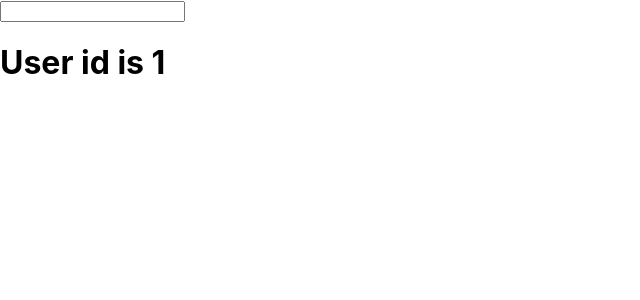
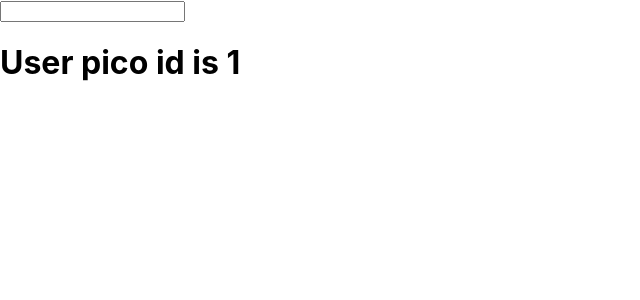
Before and after one commit to genesyss3/genesys_car_cla_hsp, a React (Create React App) app: page /users/1 in a window 1280 px wide. Shown: the top 300 px of the page, without its empty margins (0-640 px from the left). Built offline with nearby package versions, Linux system fonts and the light colour scheme.

Commit message:
asdasd 2

```diff
--- a/src/Users.js
+++ b/src/Users.js
@@ -6,7 +6,7 @@ export default function Users() {
 
   return (
     <div>
-      <h1>User id is {id}</h1>
+      <h1>User pico id is {id}</h1>
     </div>
   );
 }
```
